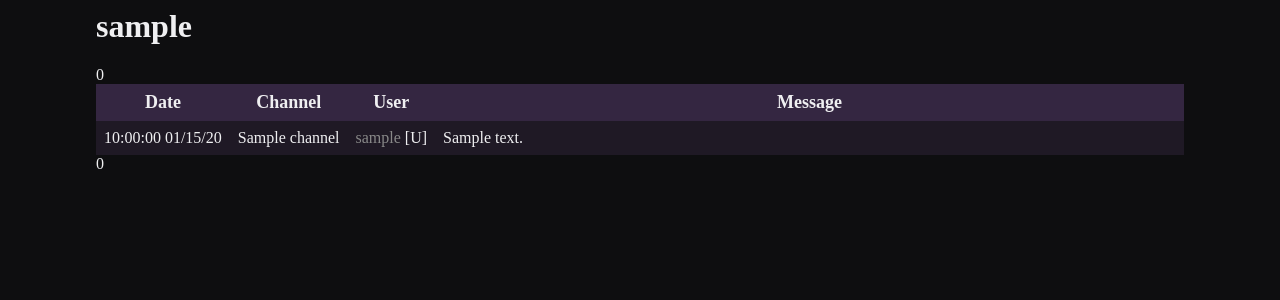
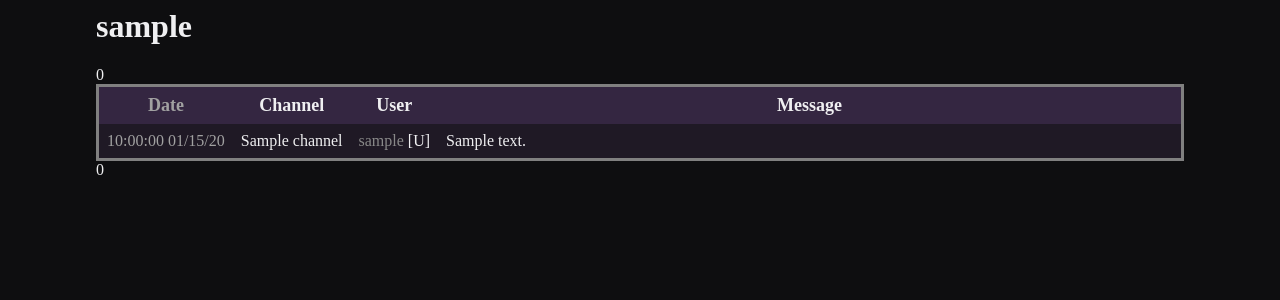
Before and after one commit to retrontology/twitchlogger, a Django app: a page that uses src/webserver/user/templates/user/index.html in a window 1280 px wide. Shown: the top 300 px of the page. Run offline with Django 4.2, Linux system fonts and the light colour scheme; tables that the repository leaves empty hold one stand-in row (values such as "Sample post"); a database or web service that is not in the repository returns one stand-in record (values such as "Sample title").

Commit message:
table border

```diff
--- a/src/webserver/static/style.css
+++ b/src/webserver/static/style.css
@@ -10,9 +10,10 @@ body {
     margin-right: auto;
 }
 table {
-    border-collapse: collapse;
     width: 100%;
     table-layout: auto;
+    border-collapse: collapse;
+    border-style: solid;
 }
 
 th {
@@ -21,11 +22,13 @@ th {
     font-weight: bold;
     padding: 8px;
     background-color: #342641;
+    border: 3px #0b0a0d;
 }
 
 td {
     text-align: left;
     padding: 8px;
+    border: 1px #0b0a0d;
 }
 
 tr:nth-child(odd) {background-color: #0f0c12;}
@@ -36,6 +39,10 @@ tr:nth-child(even) {background-color: #1f1925;}
     white-space: nowrap;
 }
 
+.message-date {
+    color: #A1A1A1
+}
+
 a {
     text-decoration: none;
     color: var(--text-color);
```
